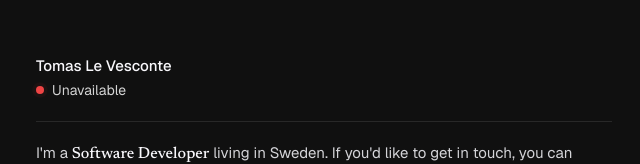
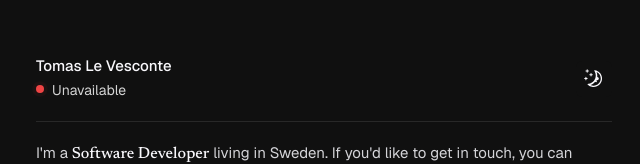
Before and after one commit to levesconte/www, a Next.js app: page / in a window 1280 px wide. Shown: the part 201-365 px from the top of the page, without its empty margins (316-956 px from the left). Built offline with nearby package versions, Linux system fonts and the light colour scheme.

Commit message:
Add theme toggle & fix ping align

```diff
--- /dev/null
+++ b/app/components/mode-toggle.tsx
@@ -0,0 +1,22 @@
+"use client";
+
+import { useTheme } from "next-themes";
+import { MoonIcon, SunIcon } from "@radix-ui/react-icons";
+import { Button } from "./ui/button";
+
+export default function ModeToggle() {
+  const { theme, setTheme } = useTheme();
+
+  return (
+    <Button
+      className="border-none w-9 h-9"
+      variant="outline"
+      size="icon"
+      onClick={() => (theme === "dark" ? setTheme("light") : setTheme("dark"))}
+    >
+      <SunIcon className="h-[1.2rem] w-[1.2rem] rotate-0 scale-100 transition-all dark:-rotate-90 dark:scale-0" />
+      <MoonIcon className="absolute h-[1.2rem] w-[1.2rem] rotate-90 scale-0 transition-all dark:rotate-0 dark:scale-100" />
+      <span className="sr-only">Toggle light/dark mode</span>
+    </Button>
+  );
+}
--- /dev/null
+++ b/app/components/ui/button.tsx
@@ -0,0 +1,56 @@
+import * as React from "react";
+import { Slot } from "@radix-ui/react-slot";
+import { cva, type VariantProps } from "class-variance-authority";
+
+import { cn } from "@/lib/utils";
+
+const buttonVariants = cva(
+  "inline-flex items-center justify-center whitespace-nowrap rounded-md text-sm font-medium ring-offset-background transition-colors focus-visible:outline-none focus-visible:ring-2 focus-visible:ring-ring focus-visible:ring-offset-2 disabled:pointer-events-none disabled:opacity-50",
+  {
+    variants: {
+      variant: {
+        default: "bg-primary text-primary-foreground hover:bg-primary/90",
+        destructive:
+          "bg-destructive text-destructive-foreground hover:bg-destructive/90",
+        outline:
+          "border border-input bg-background hover:bg-accent hover:text-accent-foreground",
+        secondary:
+          "bg-secondary text-secondary-foreground hover:bg-secondary/80",
+        ghost: "hover:bg-accent hover:text-accent-foreground",
+        link: "text-primary underline-offset-4 hover:underline",
+      },
+      size: {
+        default: "h-10 px-4 py-2",
+        sm: "h-9 rounded-md px-3",
+        lg: "h-11 rounded-md px-8",
+        icon: "h-10 w-10",
+      },
+    },
+    defaultVariants: {
+      variant: "default",
+      size: "default",
+    },
+  },
+);
+
+export interface ButtonProps
+  extends React.ButtonHTMLAttributes<HTMLButtonElement>,
+    VariantProps<typeof buttonVariants> {
+  asChild?: boolean;
+}
+
+const Button = React.forwardRef<HTMLButtonElement, ButtonProps>(
+  ({ className, variant, size, asChild = false, ...props }, ref) => {
+    const Comp = asChild ? Slot : "button";
+    return (
+      <Comp
+        className={cn(buttonVariants({ variant, size, className }))}
+        ref={ref}
+        {...props}
+      />
+    );
+  },
+);
+Button.displayName = "Button";
+
+export { Button, buttonVariants };
--- a/app/page.tsx
+++ b/app/page.tsx
@@ -1,3 +1,4 @@
+import ModeToggle from "@/components/mode-toggle";
 import Hyperlink from "@/components/hyperlink";
 import SpecialText from "@/components/special-text";
 
@@ -6,18 +7,24 @@
     <>
       {/* Header */}
       <header className="animate-slide-down-and-fade-1 flex flex-col justify-center">
+        <div className="flex flex-row items-center justify-between">
+          <div className="flex flex-col">
             {/* Name */}
             <h1 className="text-[15px] font-medium">Tomas Le Vesconte</h1>
 
             {/* Status */}
             <div className="flex items-center">
-          <div className="absolute flex size-4">
+              <div className="absolute flex size-[18px]">
                 <span className="absolute top-[4.5px] size-2 animate-ping rounded-full bg-red-500 opacity-75"></span>
                 <span className="relative top-[4.5px] size-2 rounded-full bg-red-500"></span>
               </div>
               <span className="prose prose-neutral ml-4 text-[14px] dark:prose-invert">
                 Unavailable
               </span>
+            </div>
+          </div>
+
+          <ModeToggle />
         </div>
 
         {/* Break */}
--- a/package.json
+++ b/package.json
@@ -10,6 +10,8 @@
     "lint": "next lint"
   },
   "dependencies": {
+    "@radix-ui/react-icons": "^1.3.0",
+    "@radix-ui/react-slot": "^1.1.0",
     "class-variance-authority": "^0.7.0",
     "clsx": "^2.1.1",
     "geist": "^1.3.1",
```
Also changed, not shown: 1 other file (tests, documents, lock files or other folders). Lines whose indentation alone changed are shown as unchanged.
